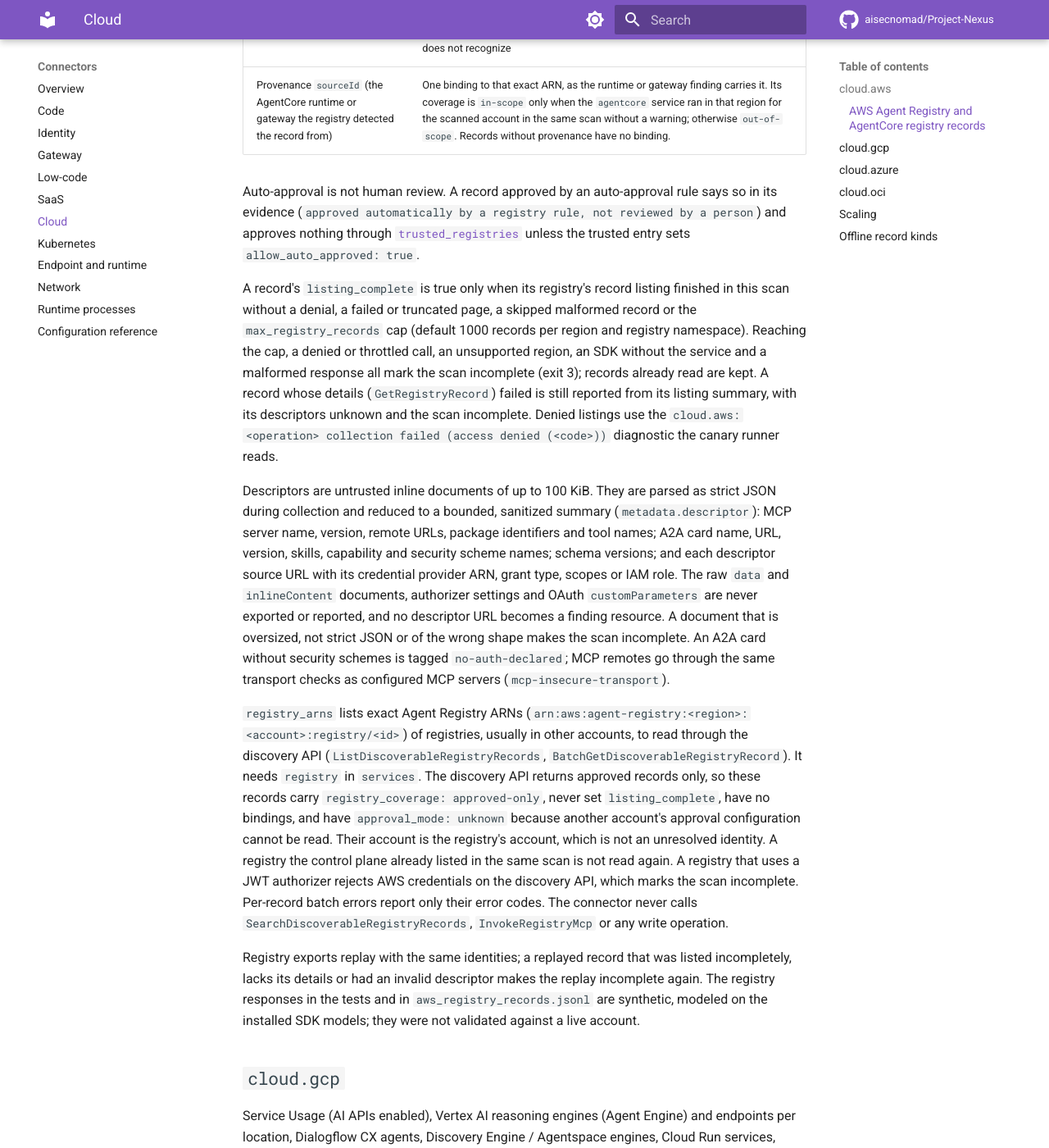
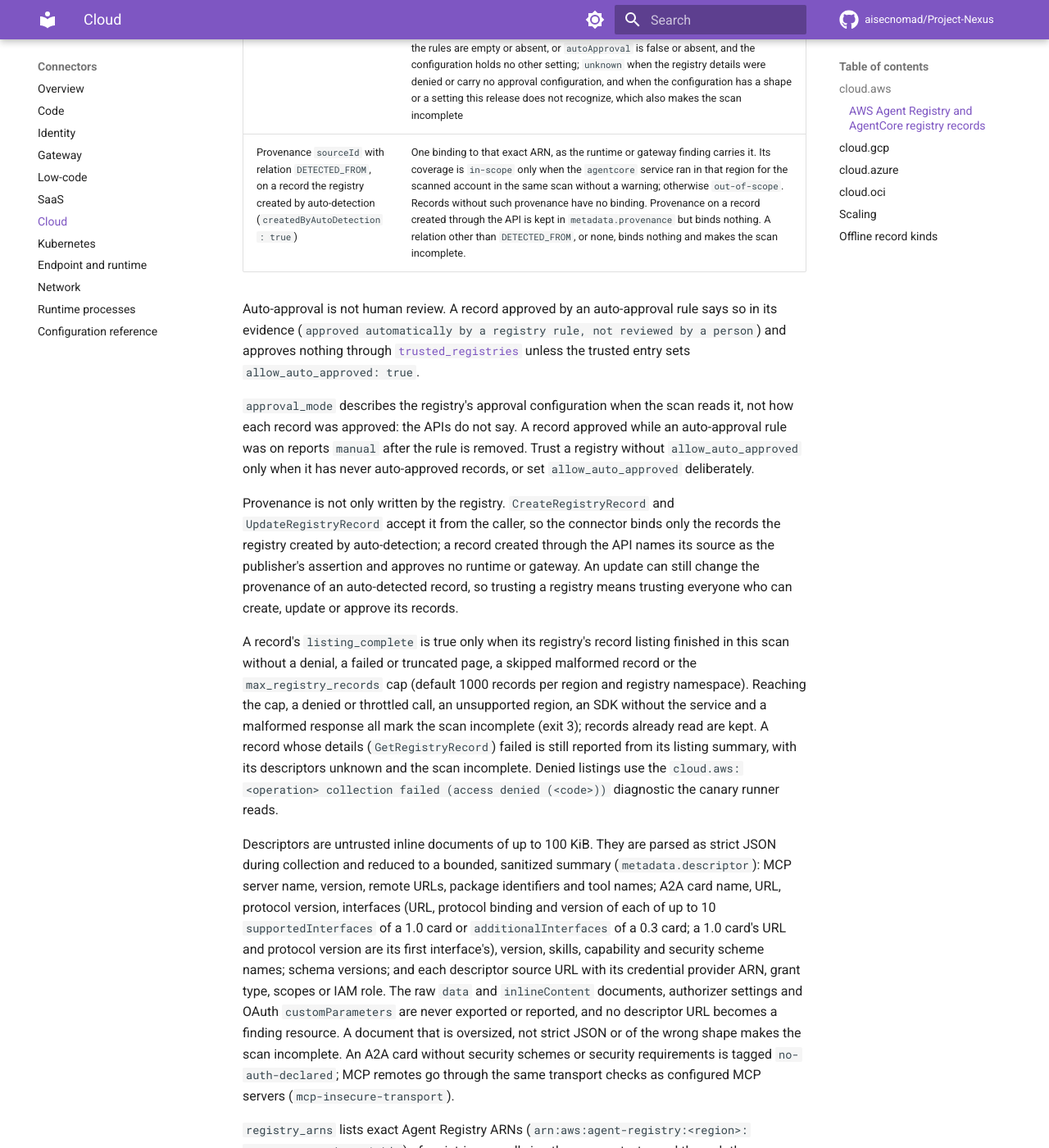
Before and after one commit to aisecnomad/Project-Nexus, an MkDocs documentation site: the page built from docs/connectors/cloud.md, in a window 1280 px wide and 1400 px high, scrolled down 3114 px. Shown: the whole window at 82% size. Built offline with MkDocs 1.6.1 and Material for MkDocs 9.7.7, drawn with Linux system fonts in a browser that asks for light colours; comment, search, counter and statistics services are not loaded; some of the changed text lies outside the part shown.

Commit message:
Fix AWS registry approval mode, provenance binding and A2A card findings
- approval_mode checks the automatic setting first: a true AgentCore
  autoApproval or any Agent Registry autoApprovalRules value is "auto"
  whatever other settings sit beside it, so an auto-approving registry
  no longer reads as "unknown" and bypasses allow_auto_approved. A
  configuration of another shape or with an unrecognized setting is
  still "unknown", and now makes the scan incomplete.
- Provenance binds only with relation DETECTED_FROM; another relation or
  none binds nothing and makes the scan incomplete.
- Provenance binds only on records the registry created by
  auto-detection. CreateRegistryRecord and UpdateRegistryRecord accept
  provenance from the caller, so on a record created through the API it
  is the publisher's assertion and approves no runtime or gateway.
- The A2A card summary reads supportedInterfaces of 1.0 cards (and
  additionalInterfaces of 0.3 cards), bounded and sanitized, and takes a
  1.0 card's URL and protocol version from its preferred interface.
- Malformed registry and record diagnostics name the item once.
- Docs state that approval_mode reflects the registry's configuration at
  scan time, that provenance is writable, and that trusting a registry
  means trusting everyone who can create, update or approve its records.

Regression tests cover each change, including engine runs over the
synthetic fixture. Nothing was validated against a live account.

Co-Authored-By: Claude Opus 5.5 <noreply@anthropic.com>
Claude-Session: https://claude.ai/code/session_0166ejSnmbJWManm3YxRM3TE
Signed-off-by: Claude <noreply@anthropic.com>

```diff
--- a/docs/connectors/cloud.md
+++ b/docs/connectors/cloud.md
@@ -124,14 +124,28 @@ fields `record_status`, `record_type`, `record_version`, `registry_arn`,
 | --- | --- |
 | `status` `APPROVED`, `PENDING_APPROVAL`, `DRAFT`, `REJECTED`, `DEPRECATED` | `approved`, `pending`, `draft`, `rejected`, `deprecated`; anything else (`CREATING`, `UPDATING`, the failed states) is `unknown` |
 | `recordType` or `descriptorType` `MCP` or `GATEWAY`, `AGENT`, `A2A`, `SKILL` or `AGENT_SKILLS`, `CUSTOM` | `mcp` (an MCP server finding), `agent` and `a2a` (agent), `agent-skills` (agent configuration), `custom` (cloud resource). An unrecognized type is `custom` and makes the scan incomplete. |
-| The registry's `approvalConfiguration` | `approval_mode: auto` when Agent Registry `autoApprovalRules` lists any rule (such as `APPROVE_ALL`) or AgentCore `autoApproval` is true; `manual` when the rules are empty or `autoApproval` is false; `unknown` when the registry details were denied, carry no approval configuration, or carry a setting this release does not recognize |
-| Provenance `sourceId` (the AgentCore runtime or gateway the registry detected the record from) | One binding to that exact ARN, as the runtime or gateway finding carries it. Its coverage is `in-scope` only when the `agentcore` service ran in that region for the scanned account in the same scan without a warning; otherwise `out-of-scope`. Records without provenance have no binding. |
+| The registry's `approvalConfiguration` at scan time | `approval_mode: auto` when Agent Registry `autoApprovalRules` holds any rule (such as `APPROVE_ALL`) or AgentCore `autoApproval` is true, whatever else the configuration holds (a true value of an unexpected type counts too); `manual` when the rules are empty or absent, or `autoApproval` is false or absent, and the configuration holds no other setting; `unknown` when the registry details were denied or carry no approval configuration, and when the configuration has a shape or a setting this release does not recognize, which also makes the scan incomplete |
+| Provenance `sourceId` with relation `DETECTED_FROM`, on a record the registry created by auto-detection (`createdByAutoDetection: true`) | One binding to that exact ARN, as the runtime or gateway finding carries it. Its coverage is `in-scope` only when the `agentcore` service ran in that region for the scanned account in the same scan without a warning; otherwise `out-of-scope`. Records without such provenance have no binding. Provenance on a record created through the API is kept in `metadata.provenance` but binds nothing. A relation other than `DETECTED_FROM`, or none, binds nothing and makes the scan incomplete. |
 
 Auto-approval is not human review. A record approved by an auto-approval rule
 says so in its evidence (`approved automatically by a registry rule, not
 reviewed by a person`) and approves nothing through
 [`trusted_registries`](../inventory.md#trusting-a-registry) unless the trusted
 entry sets `allow_auto_approved: true`.
+
+`approval_mode` describes the registry's approval configuration when the scan
+reads it, not how each record was approved: the APIs do not say. A record
+approved while an auto-approval rule was on reports `manual` after the rule is
+removed. Trust a registry without `allow_auto_approved` only when it has never
+auto-approved records, or set `allow_auto_approved` deliberately.
+
+Provenance is not only written by the registry. `CreateRegistryRecord` and
+`UpdateRegistryRecord` accept it from the caller, so the connector binds only
+the records the registry created by auto-detection; a record created through
+the API names its source as the publisher's assertion and approves no runtime
+or gateway. An update can still change the provenance of an auto-detected
+record, so trusting a registry means trusting everyone who can create, update
+or approve its records.
 
 A record's `listing_complete` is true only when its registry's record listing
 finished in this scan without a denial, a failed or truncated page, a skipped
@@ -147,15 +161,18 @@ diagnostic the canary runner reads.
 Descriptors are untrusted inline documents of up to 100 KiB. They are parsed as
 strict JSON during collection and reduced to a bounded, sanitized summary
 (`metadata.descriptor`): MCP server name, version, remote URLs, package
-identifiers and tool names; A2A card name, URL, version, skills, capability and
+identifiers and tool names; A2A card name, URL, protocol version, interfaces
+(URL, protocol binding and version of each of up to 10 `supportedInterfaces`
+of a 1.0 card or `additionalInterfaces` of a 0.3 card; a 1.0 card's URL and
+protocol version are its first interface's), version, skills, capability and
 security scheme names; schema versions; and each descriptor source URL with its
 credential provider ARN, grant type, scopes or IAM role. The raw `data` and
 `inlineContent` documents, authorizer settings and OAuth `customParameters` are
 never exported or reported, and no descriptor URL becomes a finding resource.
 A document that is oversized, not strict JSON or of the wrong shape makes the
-scan incomplete. An A2A card without security schemes is tagged
-`no-auth-declared`; MCP remotes go through the same transport checks as
-configured MCP servers (`mcp-insecure-transport`).
+scan incomplete. An A2A card without security schemes or security
+requirements is tagged `no-auth-declared`; MCP remotes go through the same
+transport checks as configured MCP servers (`mcp-insecure-transport`).
 
 `registry_arns` lists exact Agent Registry ARNs
 (`arn:aws:agent-registry:<region>:<account>:registry/<id>`) of registries,
@@ -173,10 +190,11 @@ error codes. The connector never calls `SearchDiscoverableRegistryRecords`,
 `InvokeRegistryMcp` or any write operation.
 
 Registry exports replay with the same identities; a replayed record that was
-listed incompletely, lacks its details or had an invalid descriptor makes the
-replay incomplete again. The registry responses in the tests and in
-`aws_registry_records.jsonl` are synthetic, modeled on the installed SDK
-models; they were not validated against a live account.
+listed incompletely, lacks its details, had an invalid descriptor, or carries
+an approval configuration or provenance relation this release does not
+recognize makes the replay incomplete again. The registry responses in the
+tests and in `aws_registry_records.jsonl` are synthetic, modeled on the
+installed SDK models; they were not validated against a live account.
 
 ## `cloud.gcp`
 Service Usage (AI APIs enabled), Vertex AI reasoning engines (Agent Engine)
```
Also changed, not shown: CHANGELOG.md (+18 -11 lines), docs/connectors.md (+4 -2 lines), docs/inventory.md (+22 -8 lines), docs/production.md (+1 -1 lines), 4 other files.
